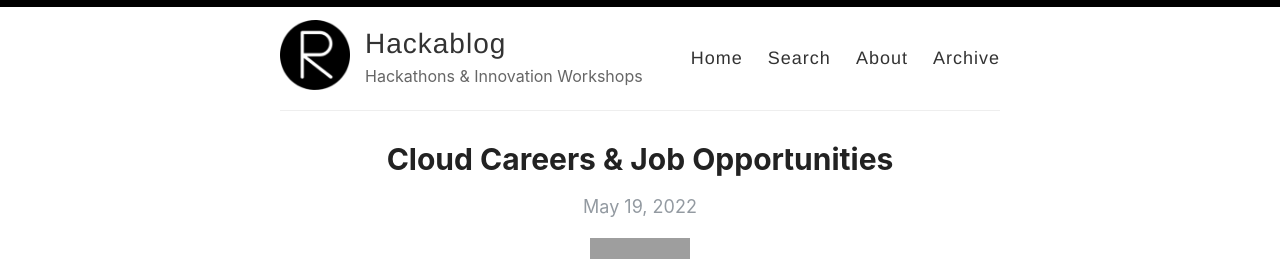
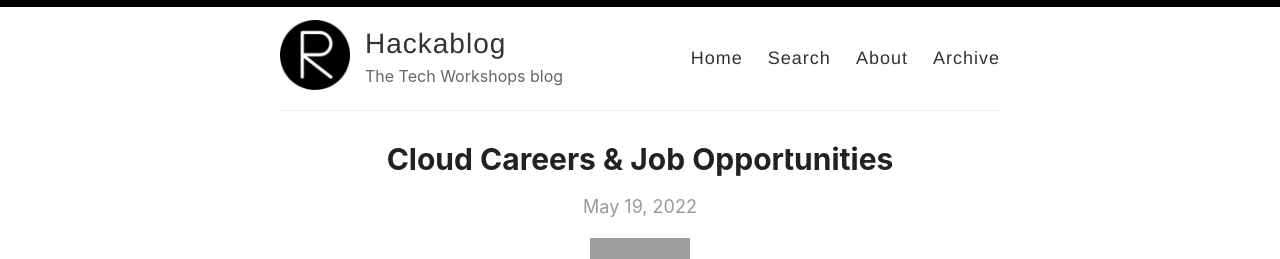
Before and after one commit to jouleffect/hackablog, a Jekyll site: the page built from index.html, in a window 1280 px wide. Shown: the top 259 px of the page. Built offline with Jekyll 4.4.1, drawn with Linux system fonts in a browser that asks for light colours; the list of posts is cut into pages by our own code; grey boxes are pictures that could not be loaded.

Commit message:
Update _config.yml

```diff
--- a/_config.yml
+++ b/_config.yml
@@ -9,7 +9,7 @@ name: Hackablog
 author: Jouleffect
 
 # Short bio or description (displayed in the header)
-description: Hackathons & Innovation Workshops
+description: The Tech Workshops blog
 
 # URL of your avatar or profile pic (you could use your GitHub profile pic)
 avatar: /images/reverie.png
```
